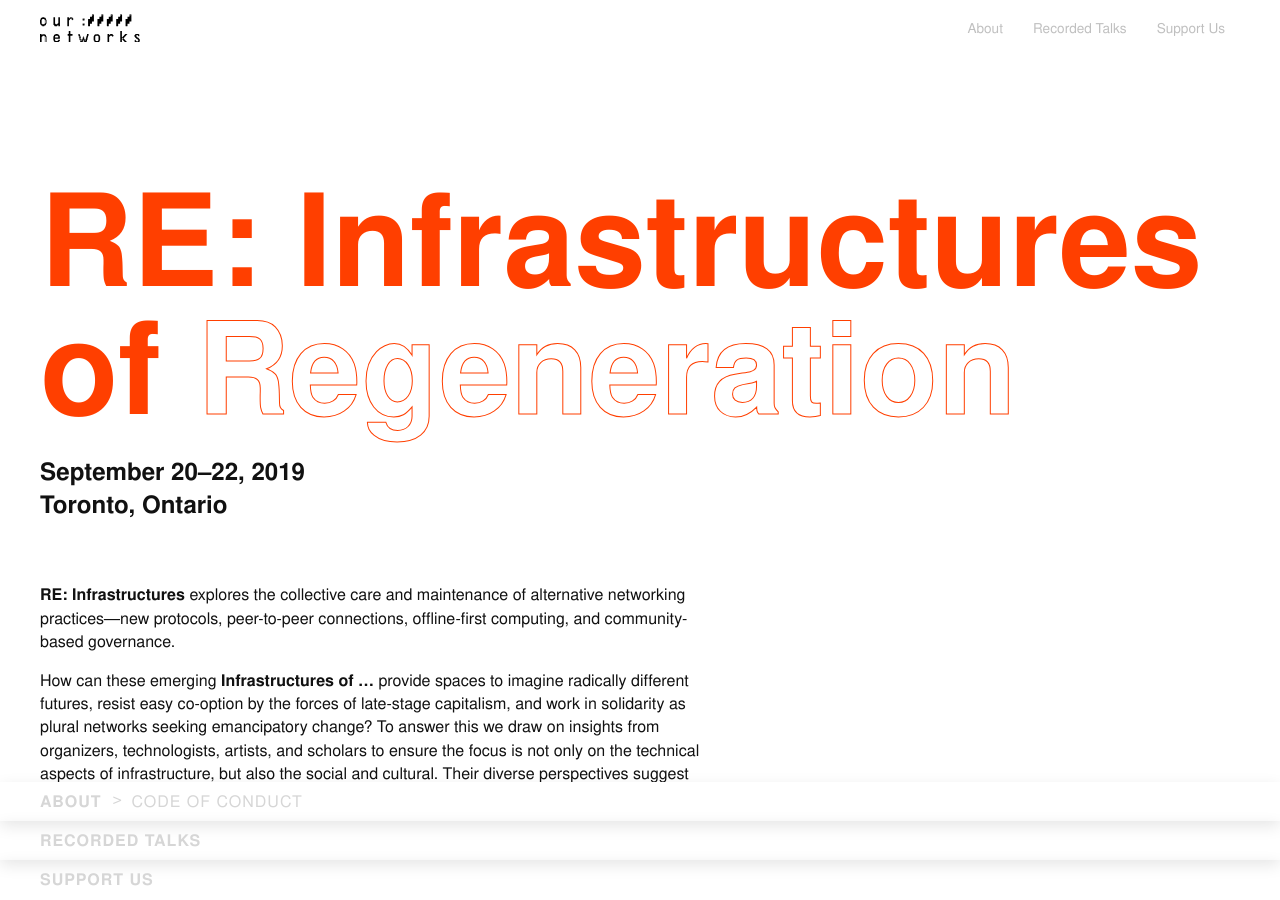
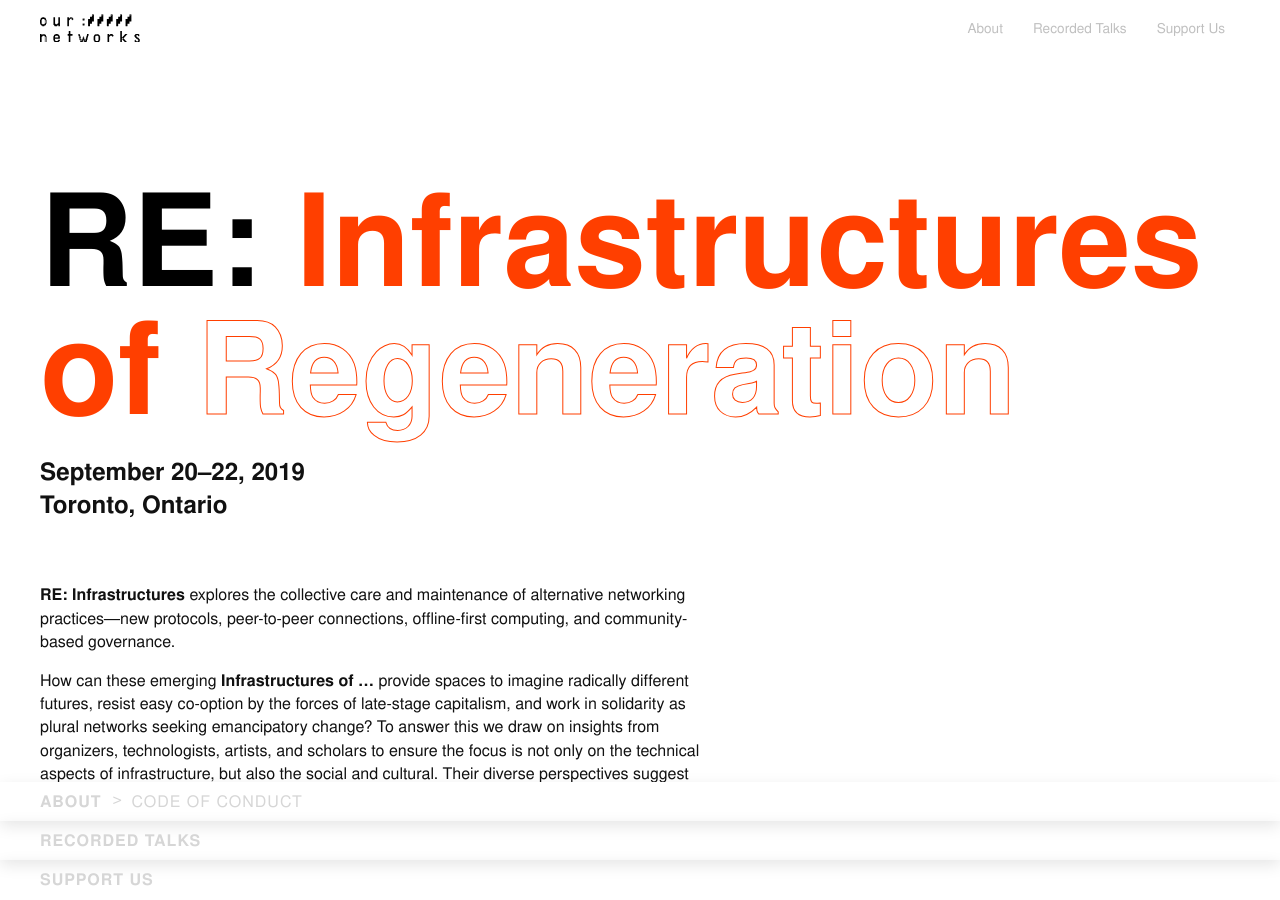
Before and after one commit to ournetworks/ournetworks.ca, a Jekyll site: the page built from index.md, in a window 1280 px wide and 900 px high. Built offline with Jekyll 4.4.1, drawn with Linux system fonts in a browser that asks for light colours.

Commit message:
color flip

```diff
--- a/_includes/2019-hero.html
+++ b/_includes/2019-hero.html
@@ -1,7 +1,7 @@
 <div class="splash-hero">
   <div class="container container-full-width">
   <header>
-    <h1 class="heading-1 color-accent mb-0">RE: Infrastructures of <span class="outline" id="word"></span></h1>
+    <h1 class="heading-1 color-accent mb-0"><span class="color-black">RE:</span> Infrastructures of <span class="outline" id="word"></span></h1>
     <h3 class="heading-3" style="margin-bottom: 0.2em;">September 20–22, 2019</h3>
     <h3 class="heading-3 mb-0 mt-0">Toronto, Ontario</h3>
   </header>
```
